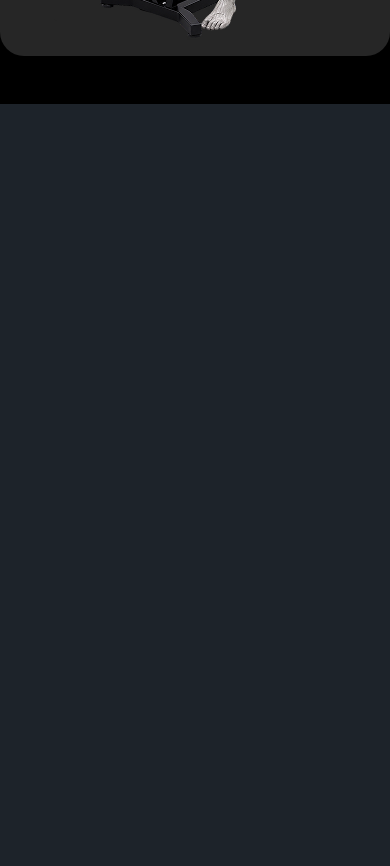
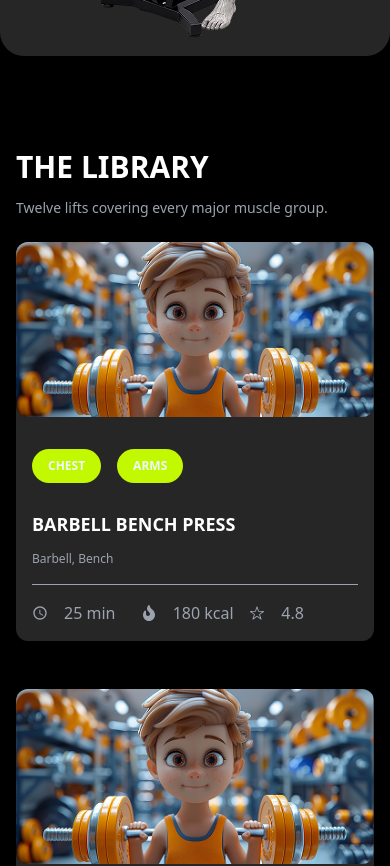
Before and after one commit to shahinAlam715/my-fitlog-project-a6, a Next.js app: page / in a window 390 px wide. Shown: the part 780-1646 px from the top of the page. Before the commit the page ends 884 px from the top, so only its background shows below. Built offline with nearby package versions, Linux system fonts and the light colour scheme.

Commit message:
library-responsive

```diff
--- a/src/app/component/Myplaincard.tsx
+++ b/src/app/component/Myplaincard.tsx
@@ -12,7 +12,7 @@ const Myplaincard = () => {
       <div className="border-b border-gray-700 bg-[#18181B] px-8 py-3 grid grid-cols-2 rounded-xl">
         <div className="flex gap-4 items-center">
           <div className="">
-            <Image src={cardimg} alt="card" width={144} className="h-[80px]"/>
+            <Image src={cardimg} alt="card" width={144} className="h-20"/>
           </div>
           <div className="">
             <h2 className="font-bold text-[18px] text-[#FFFFFF] mb-3">
--- a/src/app/library/[userId]/page.tsx
+++ b/src/app/library/[userId]/page.tsx
@@ -12,7 +12,7 @@ const DetailsPage = () => {
             src={cardimg}
             alt="cardimg"
             width={588}
-            className="rounded-3xl h-[788px]"
+            className="rounded-3xl h-197"
           />
         </div>
         <div className="">
--- a/src/app/library/page.tsx
+++ b/src/app/library/page.tsx
@@ -7,12 +7,12 @@ import cardimg from "@/assets/card.png"
 const LibraryPage = () => {
     return (
         <>
-        <div className="my-16 container mx-auto">
+        <div className="my-16 container mx-auto p-4">
         <div className="">
             <h2 className='font-bold text-[30px] text-[#FFFFFF] my-2'>THE LIBRARY</h2>
             <p className='font-normal text-[14px] text-[#9CA3AF] my-2'>Twelve lifts covering every major muscle group.</p>
         </div>
-        <div className='grid grid-cols-3 gap-4'>
+        <div className='grid grid-cols-1 md:grid-cols-2 lg:grid-cols-3 gap-4'>
 
             <div className="my-4 bg-[#262626] rounded-xl">
                 <Image src={cardimg} alt='' height={192} width={392} className='w-full rounded-xl'/>
--- a/src/app/myplain/page.tsx
+++ b/src/app/myplain/page.tsx
@@ -75,7 +75,7 @@ const MyplanPage = () => {
           </div>
 
           {/* RIGHT — Select */}
-          <div className="shrink-0 w-[100px]">
+          <div className="shrink-0 w-25">
             <select
               defaultValue="Pick a Framework"
               className="select select-info"
--- a/src/app/page.tsx
+++ b/src/app/page.tsx
@@ -6,7 +6,7 @@ export default function Home() {
    <>
    <div className="">
     <Banner/>
-    {/* <LibraryPage/> */}
+    <LibraryPage/>
    </div>
    </>
   );
```
